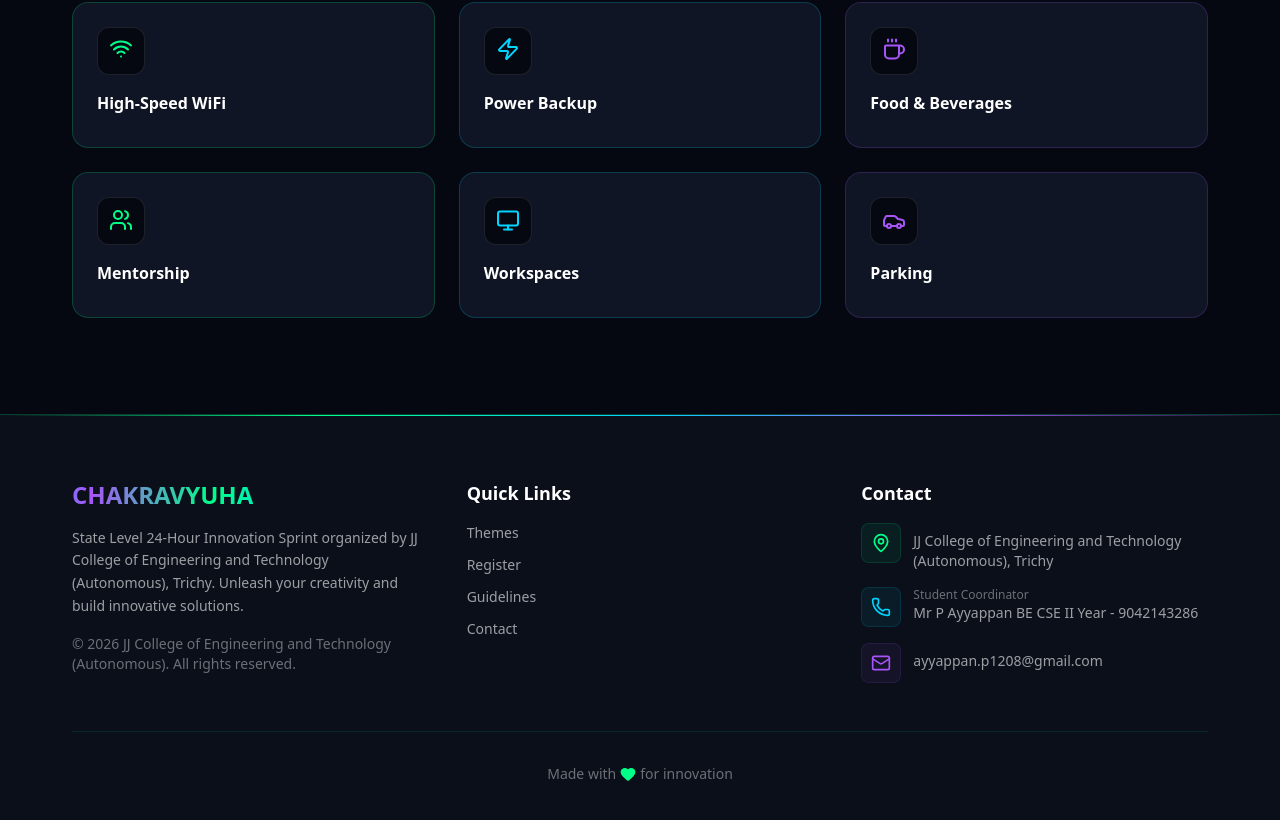
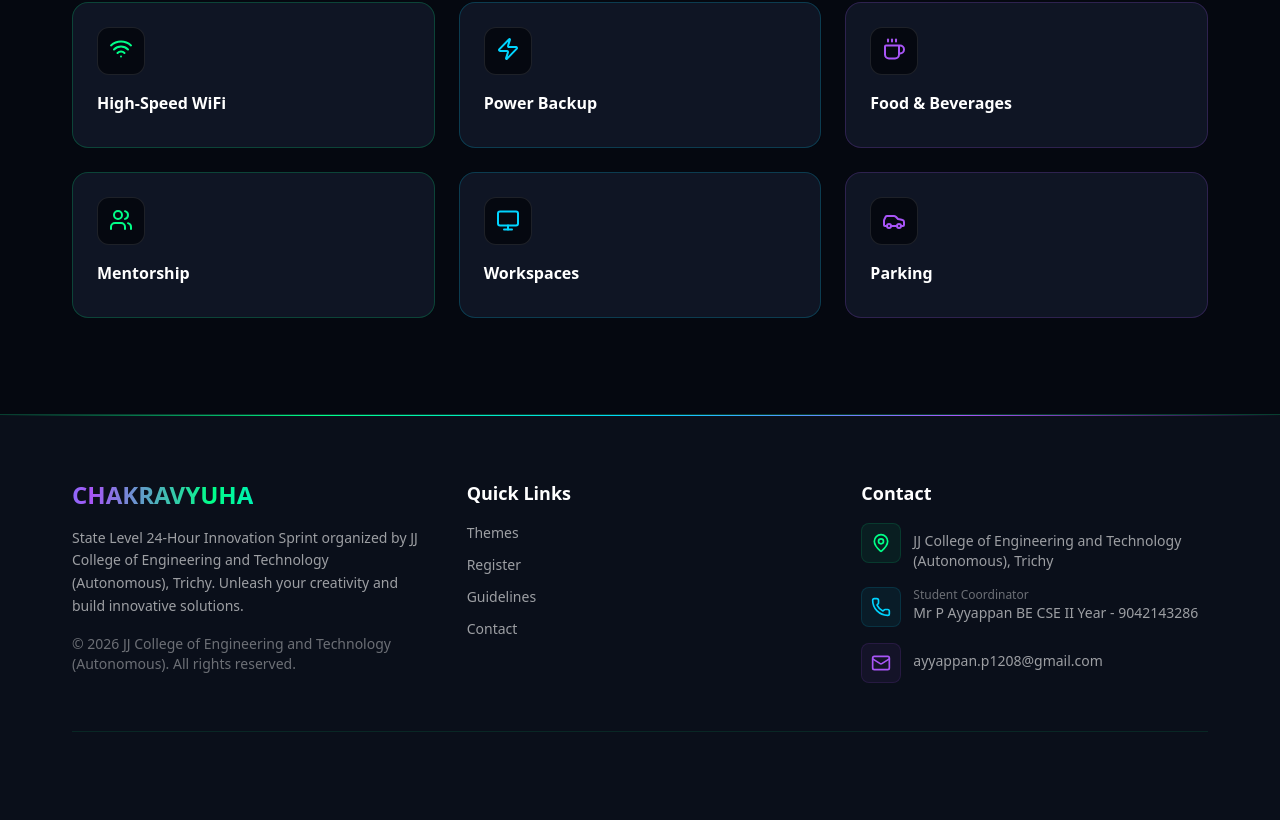
Before and after one commit to robertgill1604/Chakravyuha-webr, a Next.js app: page / in a window 1280 px wide. Shown: the part 5669-6489 px from the top of the page. Built offline with nearby package versions, Linux system fonts and the light colour scheme; no server answers.

Commit message:
Remove Made with for innovation text from footer

```diff
--- a/components/Footer.tsx
+++ b/components/Footer.tsx
@@ -218,19 +218,6 @@ export function Footer() {
           whileInView={{ opacity: 1 }}
           transition={{ delay: 0.5 }}
         >
-          <m.p
-            className="text-center text-white/40 text-xs sm:text-sm flex items-center justify-center gap-1"
-            whileHover={{ scale: 1.02 }}
-          >
-            Made with
-            <m.span
-              animate={{ scale: [1, 1.2, 1] }}
-              transition={{ duration: 1, repeat: Infinity }}
-            >
-              <Heart className="w-3 h-3 sm:w-4 sm:h-4 text-[#00ff88] fill-[#00ff88]" />
-            </m.span>
-            for innovation
-          </m.p>
         </m.div>
       </div>
     </footer>
```
